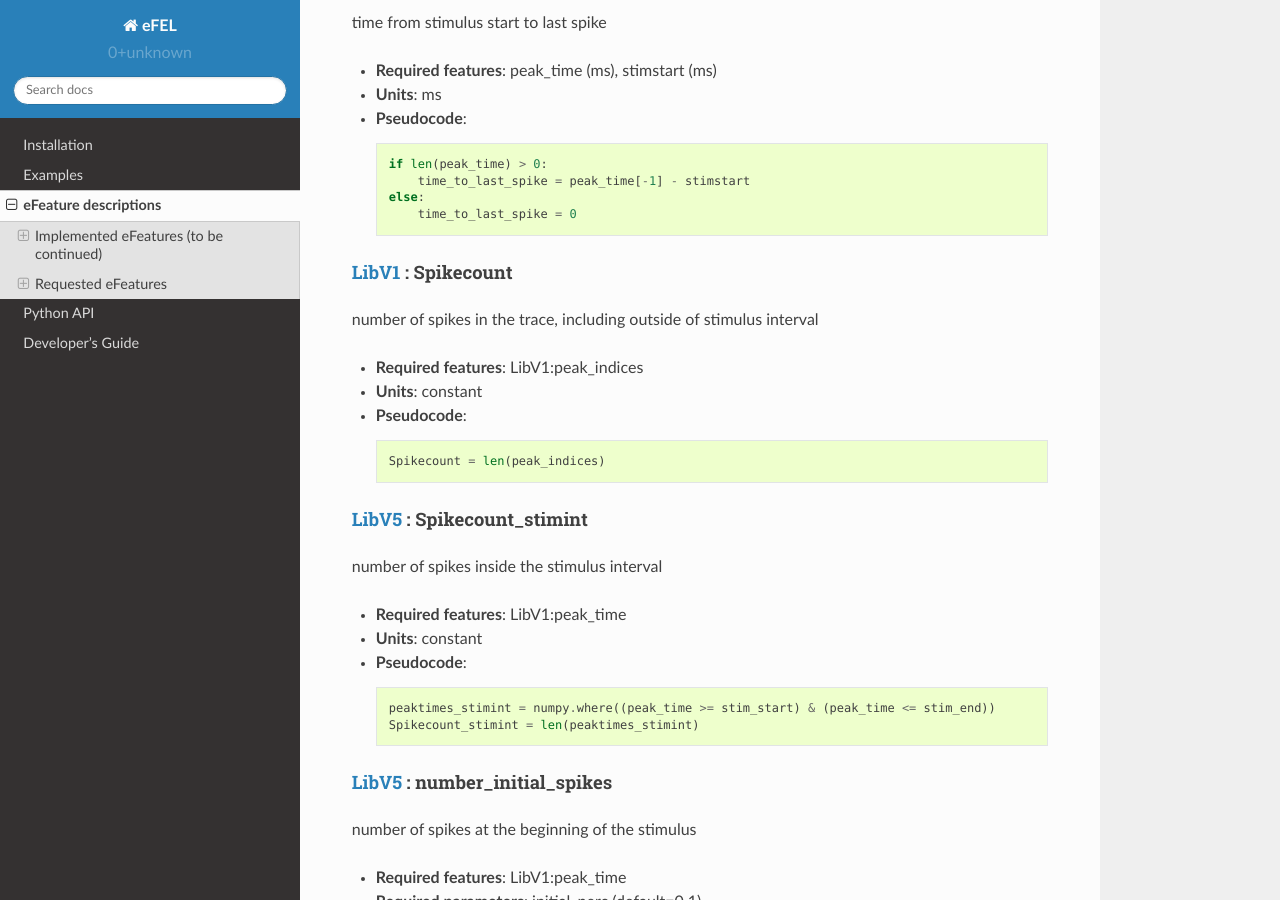
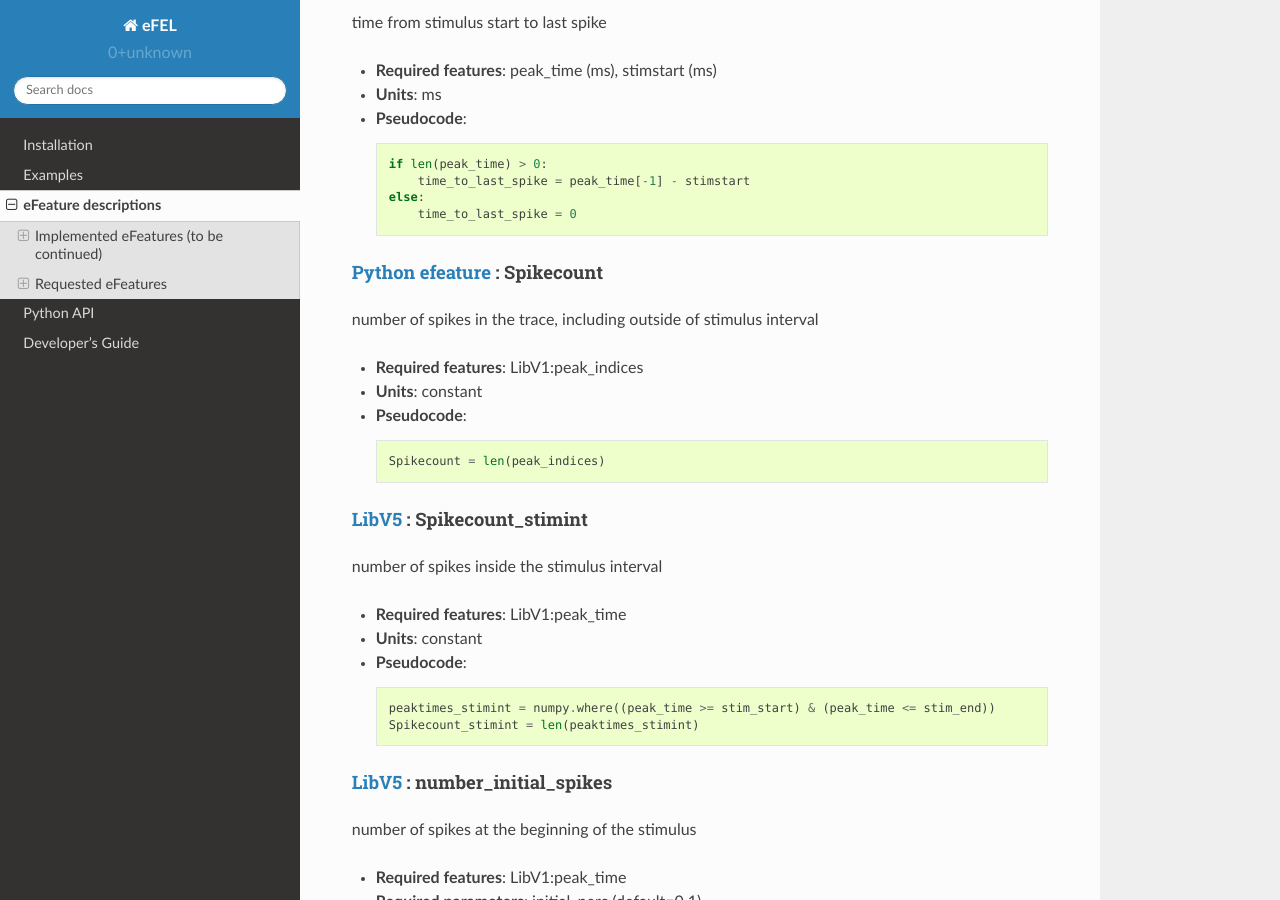
Before and after one commit to BlueBrain/eFEL, a Sphinx documentation site: the page built from docs/source/eFeatures.rst, in a window 1280 px wide and 900 px high, scrolled down 3074 px. Built offline with Sphinx 7.4.7 and the Read the Docs theme 2.0.0, drawn with Linux system fonts in a browser that asks for light colours.

Commit message:
change doc of Spikecount as Python efeature

```diff
--- a/docs/source/eFeatures.rst
+++ b/docs/source/eFeatures.rst
@@ -150,8 +150,8 @@ time from stimulus start to last spike
     else:
         time_to_last_spike = 0
 
-`LibV1`_ : Spikecount
-~~~~~~~~~~~~~~~~~~~~~
+`Python efeature`_ : Spikecount
+~~~~~~~~~~~~~~~~~~~~~~~~~~~~~~~
 
 number of spikes in the trace, including outside of stimulus interval
 
```
